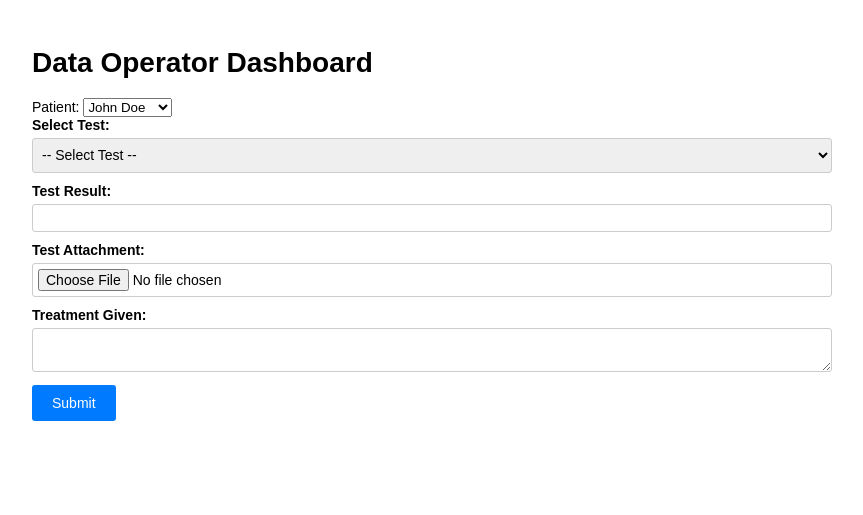
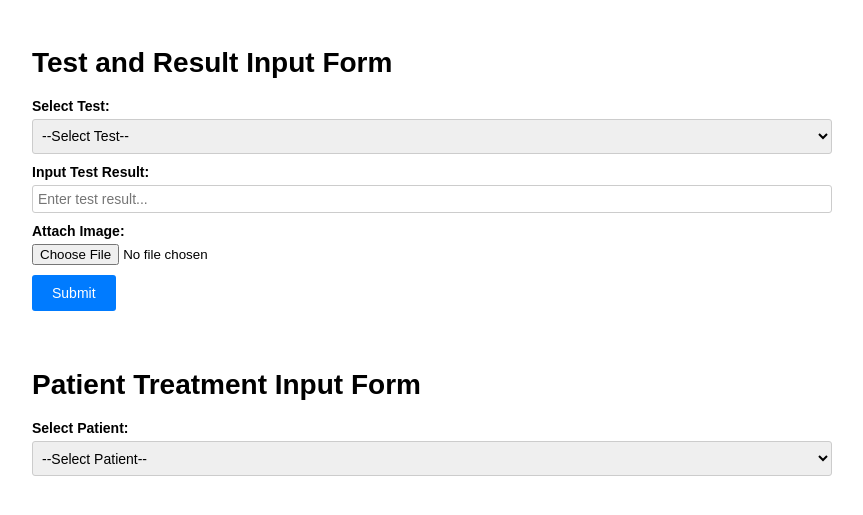
Before and after one commit to rahulmandalgg/HMS, a Django app: page /dataoperator/ in a window 1280 px wide. Shown: the top 515 px of the page, without its empty margins (208-1071 px from the left). Run offline with Django 4.2, Linux system fonts and the light colour scheme.

```diff
--- a/templates/data_operator.html
+++ b/templates/data_operator.html
@@ -2,7 +2,7 @@
 <html>
 <head>
 	<meta charset="UTF-8">
-	<title>Data Operator Dashboard</title>
+	<title>Test and Result Input Form</title>
 	<style type="text/css">
 		body {
 			font-family: Arial, sans-serif;
@@ -20,7 +20,6 @@
 			display: block;
 			margin-bottom: 5px;
 			font-weight: bold;
-
 		}
 		.input {
 			padding: 5px;
@@ -51,40 +50,109 @@
 			cursor: pointer;
 			font-size: 14px;
 		}
+		.patient-info {
+			display: none;
+			padding: 10px;
+			border: 1px solid #ccc;
+			border-radius: 3px;
+			margin-top: 10px;
+		}
+		.patient-info h2 {
+			margin-top: 0;
+		}
 	</style>
+	<script type="text/javascript">
+		function showPatientInfo() {
+			var select = document.getElementById("test-select");
+			var patientInfo = document.getElementById("patient-info");
+			var patientName = document.getElementById("patient-name");
+			var patientAge = document.getElementById("patient-age");
+			var patientGender = document.getElementById("patient-gender");
+			var selectedTest = select.options[select.selectedIndex].value;
+			if (selectedTest === "") {
+				patientInfo.style.display = "none";
+			} else {
+				patientInfo.style.display = "block";
+				// Dummy data for demonstration purposes only
+				if (selectedTest === "test1") {
+					patientName.innerHTML = "John Smith";
+					patientAge.innerHTML = "32";
+					patientGender.innerHTML = "Male";
+				} else if (selectedTest === "test2") {
+					patientName.innerHTML = "Jane Doe";
+					patientAge.innerHTML = "45";
+					patientGender.innerHTML = "Female";
+				} else if (selectedTest === "test3") {
+					patientName.innerHTML = "Bob Johnson";
+					patientAge.innerHTML = "57";
+					patientGender.innerHTML = "Male";
+				}
+			}
+		}
+	</script>
+    <script type="text/javascript">
+		function showTreatmentForm() {
+			var select = document.getElementById("patient-select");
+			var treatmentForm = document.getElementById("treatment-form");
+			if (select.options[select.selectedIndex].value === "") {
+				treatmentForm.style.display = "none";
+			} else {
+				treatmentForm.style.display = "block";
+			}
+		}
+	</script>
 </head>
 <body>
 	<div class="container">
-		<h1>Data Operator Dashboard</h1>
+		<h1>Test and Result Input Form</h1>
 		<form>
-
 			<div class="form-group">
-                <label for="patient">Patient:</label>
-            <select id="patient" name="patient">
-            <option value="1">John Doe</option>
-            <option value="2">Jane Smith</option>
-            </select>
-				<label class="label" for="test-select">Select Test:</label>
-				<select class="select" id="test-select">
-					<option value="">-- Select Test --</option>
+				<label for="test-select" class="label">Select Test:</label>
+<select id="test-select" onchange="showPatientInfo()" class="select">
+<option value="">--Select Test--</option>
 <option value="test1">Test 1</option>
 <option value="test2">Test 2</option>
 <option value="test3">Test 3</option>
 </select>
 </div>
+<div id="patient-info" class="patient-info">
+<h2>Patient Information</h2>
+<p><strong>Name:</strong> <span id="patient-name"></span></p>
+<p><strong>Age:</strong> <span id="patient-age"></span></p>
+<p><strong>Gender:</strong> <span id="patient-gender"></span></p>
+</div>
 <div class="form-group">
-				<label class="label" for="test-result">Test Result:</label>
-				<input class="input" type="text" id="test-result" name="test-result">
+<label for="result-input" class="label">Input Test Result:</label>
+<input type="text" id="result-input" class="input" placeholder="Enter test result...">
 </div>
 <div class="form-group attachment">
-				<label class="label" for="test-attachment">Test Attachment:</label>
-				<input class="input" type="file" id="test-attachment" name="test-attachment">
+<label for="attachment-input" class="label">Attach Image:</label>
+<input type="file" id="attachment-input">
 </div>
+<button type="submit" class="button">Submit</button>
+</form>
+</div>
+
+<div class="container">
+		<h1>Patient Treatment Input Form</h1>
+		<form>
 			<div class="form-group">
-				<label class="label" for="treatment-input">Treatment Given:</label>
-				<textarea class="input" id="treatment-input" name="treatment-input"></textarea>
+				<label for="patient-select" class="label">Select Patient:</label>
+                <select id="patient-select" onchange="showTreatmentForm()" class="select">
+				<option value="">--Select Patient--</option>
+				<option value="patient1">Patient 1</option>
+				<option value="patient2">Patient 2</option>
+				<option value="patient3">Patient 3</option>
+			</select>
 		</div>
-			<button class="button" type="submit">Submit</button>
+		<div id="treatment-form" style="display: none;">
+			<h2>Treatment Information for <span id="selected-patient"></span></h2>
+			<div class="form-group">
+				<label for="treatment-input" class="label">Input Treatment:</label>
+				<textarea id="treatment-input" class="input" placeholder="Enter treatment..."></textarea>
+			</div>
+			<button type="submit" class="button">Submit</button>
+		</div>
 	</form>
 </div>
 </body>
```
Lines whose indentation alone changed are shown as unchanged.
